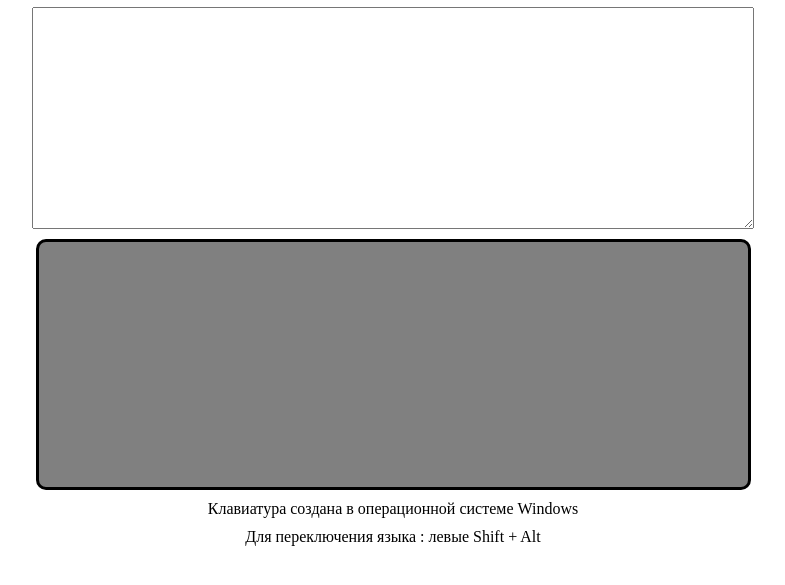
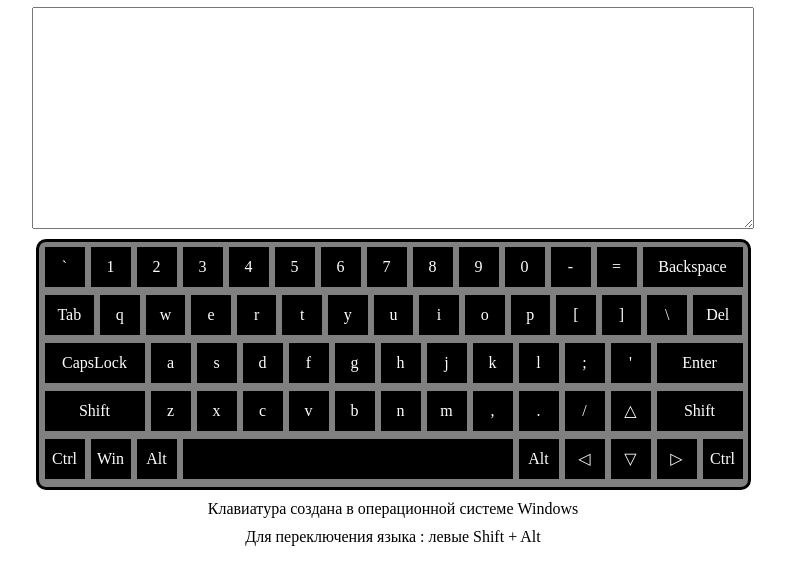
Before and after one commit to katurama/RSS-Virtual-Keyboard, a plain HTML site: page index.html in a window 1280 px wide. Shown: the part 85-670 px from the top of the page, without its empty margins (247-1032 px from the left). Drawn offline with Linux system fonts and the light colour scheme.

Commit message:
feat: add keyboard row and keys

```diff
--- a/script.js
+++ b/script.js
@@ -26,3 +26,89 @@ description.innerText = 'Клавиатура создана в операцио
 language.classList.add('language');
 body.append(language);
 language.innerText = 'Для переключения языка : левые Shift + Alt';
+
+const keyboardWraper = [96, 49, 50, 51, 52, 53, 54, 55, 56, 57, 48, 45, 61, 113, 119, 101, 114,
+  116, 121, 117, 105, 111, 112, 91, 93, 92, 97, 115, 100, 102, 103, 104,
+  106, 107, 108, 59, 39, 122, 120, 99, 118, 98, 110, 109, 44, 46, 47];
+
+keyboard.insertAdjacentHTML('afterbegin', '<div class = "keyboard-row row5"></div>');
+keyboard.insertAdjacentHTML('afterbegin', '<div class = "keyboard-row row4"></div>');
+keyboard.insertAdjacentHTML('afterbegin', '<div class = "keyboard-row row3"></div>');
+keyboard.insertAdjacentHTML('afterbegin', '<div class = "keyboard-row row2"></div>');
+keyboard.insertAdjacentHTML('afterbegin', '<div class = "keyboard-row row1"></div>');
+
+const keyboardRow1 = [];
+for (let i = 0; i < 13; i += 1) {
+  keyboardRow1.push(keyboardWraper[i]);
+}
+function initFirstRow() {
+  let out = '';
+  for (let i = 0; i < keyboardRow1.length; i += 1) {
+    out += `<div class = "keyboard-key eng-key">${String.fromCharCode(keyboardRow1[i])}</div>`;
+  }
+  document.querySelector('.row1').innerHTML = out;
+  document.querySelector('.row1').insertAdjacentHTML('beforeend', '<div class = "keyboard-key dop-keys backspace" keyname = "Backspace">Backspace</div>');
+}
+initFirstRow();
+
+const keyboardRow2 = [];
+for (let i = 13; i < 26; i += 1) {
+  keyboardRow2.push(keyboardWraper[i]);
+}
+function initSecondRow() {
+  let out = '';
+  for (let i = 0; i < keyboardRow2.length; i += 1) {
+    out += `<div class = "keyboard-key eng-key">${String.fromCharCode(keyboardRow2[i])}</div>`;
+  }
+  document.querySelector('.row2').innerHTML = out;
+  document.querySelector('.row2').insertAdjacentHTML('afterbegin', '<div class = "keyboard-key  dop-keys tab" keyname = "Tab">Tab</div>');
+  document.querySelector('.row2').insertAdjacentHTML('beforeend', '<div class = "keyboard-key dop-keys del" keyname = "Del">Del</div>');
+}
+initSecondRow();
+
+const keyboardRow3 = [];
+for (let i = 26; i < 37; i += 1) {
+  keyboardRow3.push(keyboardWraper[i]);
+}
+function initThirdRow() {
+  let out = '';
+  for (let i = 0; i < keyboardRow3.length; i += 1) {
+    out += `<div class = "keyboard-key eng-key">${String.fromCharCode(keyboardRow3[i])}</div>`;
+  }
+  document.querySelector('.row3').innerHTML = out;
+  document.querySelector('.row3').insertAdjacentHTML('afterbegin', '<div class = "keyboard-key dop-keys capsLock" keyname = "CapsLock">CapsLock</div>');
+  document.querySelector('.row3').insertAdjacentHTML('beforeend', '<div class = "keyboard-key dop-keys enter" keyname = "Enter">Enter</div>');
+}
+initThirdRow();
+
+const keyboardRow4 = [];
+for (let i = 37; i < 47; i += 1) {
+  keyboardRow4.push(keyboardWraper[i]);
+}
+function initFourthRow() {
+  let out = '';
+  for (let i = 0; i < keyboardRow4.length; i += 1) {
+    out += `<div class = "keyboard-key eng-key">${String.fromCharCode(keyboardRow4[i])}</div>`;
+  }
+  document.querySelector('.row4').innerHTML = out;
+  document.querySelector('.row4').insertAdjacentHTML('afterbegin', '<div class = "keyboard-key dop-keys shift shiftLeft" keyname = "ShiftLeft">Shift</div>');
+  document.querySelector('.row4').insertAdjacentHTML('beforeend', '<div class = "keyboard-key dop-keys arrow" keyname = "ArrowUp" >&#9651</div>');
+  document.querySelector('.row4').insertAdjacentHTML('beforeend', '<div class = "keyboard-key dop-keys shift shiftRight" keyname = "ShiftRight">Shift</div>');
+}
+initFourthRow();
+
+document.querySelector('.row5').insertAdjacentHTML('beforeend', '<div class = "keyboard-key dop-keys ctrl" keyname = "ControlLeft">Ctrl</div>');
+
+document.querySelector('.row5').insertAdjacentHTML('beforeend', '<div class = "keyboard-key dop-keys win" keyname = "MetaLeft">Win</div>');
+
+document.querySelector('.row5').insertAdjacentHTML('beforeend', '<div class = "keyboard-key dop-keys alt" keyname = "AltLeft">Alt</div>');
+
+document.querySelector('.row5').insertAdjacentHTML('beforeend', '<div class = "keyboard-key dop-keys space" keyname = "Space"></div>');
+
+document.querySelector('.row5').insertAdjacentHTML('beforeend', '<div class = "keyboard-key dop-keys alt" keyname = "AltRight">Alt</div>');
+
+document.querySelector('.row5').insertAdjacentHTML('beforeend', '<div class = "keyboard-key dop-keys arrow" keyname = "ArrowLeft">&#9665</div>');
+document.querySelector('.row5').insertAdjacentHTML('beforeend', '<div class = "keyboard-key dop-keys arrow" keyname = "ArrowDown">&#9661</div>');
+document.querySelector('.row5').insertAdjacentHTML('beforeend', '<div class = "keyboard-key dop-keys arrow" keyname = "ArrowRight">&#9655</div>');
+
+document.querySelector('.row5').insertAdjacentHTML('beforeend', '<div class = "keyboard-key dop-keys ctrl" keyname = "ControlRight">Ctrl</div>');
--- a/style.css
+++ b/style.css
@@ -46,3 +46,59 @@
     margin: 10px auto;
     text-align: center;
   }
+
+  .keyboard-row{
+    display: flex;
+    justify-content: space-between;
+    width: 100%;
+    height: 40px;
+    margin-bottom: 8px;
+}
+.keyboard-key{
+    width: 40px;
+    height: 40px;
+    background-color: black;
+    color: white;
+    margin: 0;
+    margin-left: 6px;
+    text-align: center;
+    font-weight: 500;
+    line-height: 40px;
+}
+.backspace, .capsLock, .shiftLeft{
+    width: 100px;
+    height: 40px;
+    text-align: center;
+    font-weight: 500;
+    line-height: 40px;
+    margin-left: 6px;
+  }
+  .tab, .del{
+    width: 50px;
+    height: 40px;
+    text-align: center;
+    font-weight: 500;
+    line-height: 40px;
+    margin-left: 6px;
+  }
+  .enter, .shiftRight{
+    width: 86px;
+    height: 40px;
+    text-align: center;
+    font-weight: 500;
+    line-height: 40px;
+    margin-left: 6px;
+  }
+  .ctrl, .alt, .win, .arrow{
+    width: 40px;
+    height: 40px;
+    text-align: center;
+    font-weight: 500;
+    line-height: 40px;
+    margin-left: 6px;
+  }
+  .space{
+    width: 330px;
+    height: 40px;
+    margin-left: 6px;
+  }
```
